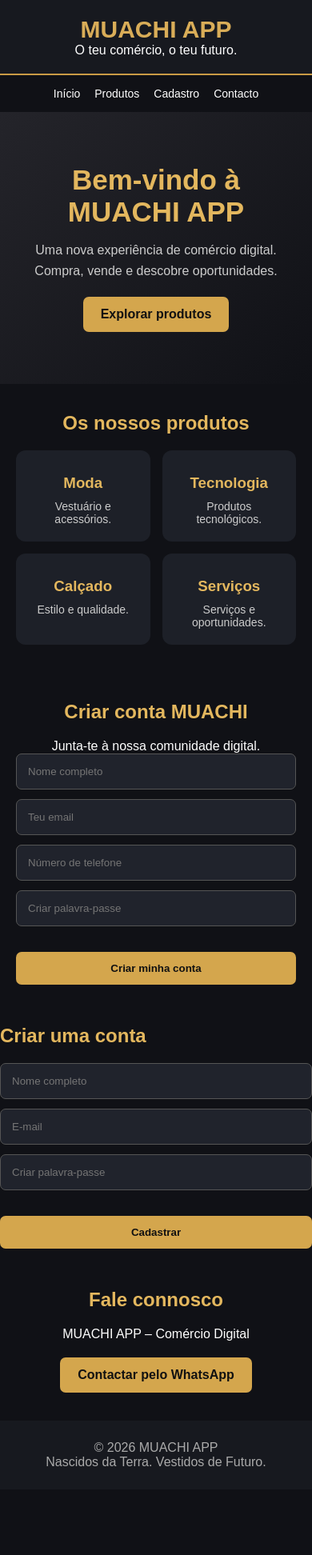
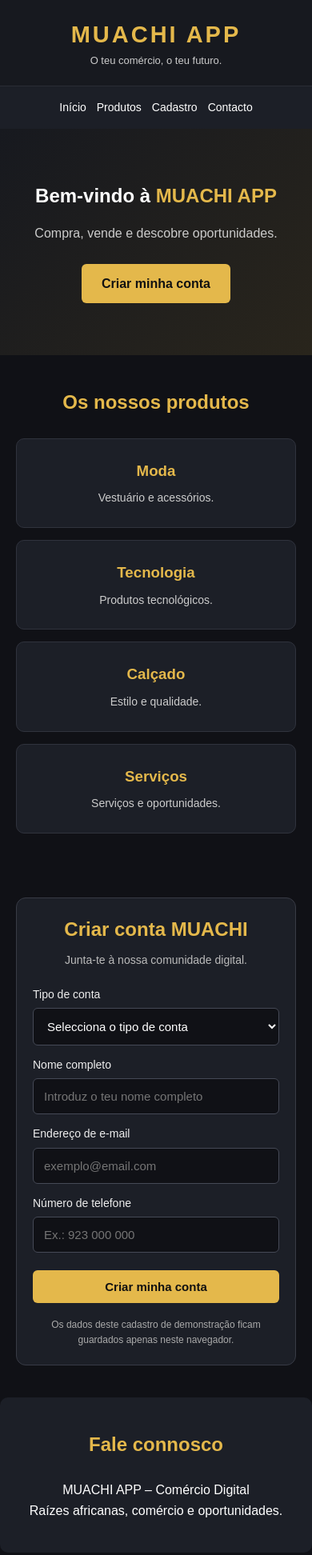
Before and after one commit to muachiapp/muachi-app, a plain HTML site: page index.html in a window 390 px wide. Shown: the top 1944 px of the page at 80% size. Before the commit the page ends 1862 px from the top, so only its background shows below. Drawn offline with Linux system fonts and the light colour scheme.

Commit message:
Refactor index.html structure and styles

```diff
--- a/index.html
+++ b/index.html
@@ -5,28 +5,236 @@
 <meta charset="UTF-8">
 <meta name="viewport" content="width=device-width, initial-scale=1.0">
 <meta name="theme-color" content="#101116">
+
 <title>MUACHI APP | Comércio Digital</title>
 
 <style>
-*{margin:0;padding:0;box-sizing:border-box}
-body{font-family:Arial,sans-serif;background:#101116;color:white}
-header{background:#17191f;padding:20px;text-align:center;border-bottom:2px solid #c99b45}
-.logo{font-size:30px;font-weight:bold;color:#d9ad58}
-nav{display:flex;justify-content:center;gap:18px;padding:15px;flex-wrap:wrap}
-nav a{color:white;text-decoration:none;font-size:14px}
-.hero{text-align:center;padding:65px 20px;background:linear-gradient(135deg,#24242a,#101116)}
-.hero h1{font-size:35px;color:#e3b75e;margin-bottom:15px}
-.hero p{color:#ccc;line-height:1.6}
-.btn{display:inline-block;background:#d4a64d;color:#111;padding:13px 22px;border-radius:7px;text-decoration:none;font-weight:bold;margin-top:20px;border:0;cursor:pointer}
-section{padding:35px 20px;text-align:center}
-h2{color:#e3b75e;margin-bottom:20px}
-.products{display:grid;grid-template-columns:repeat(auto-fit,minmax(140px,1fr));gap:15px}
-.card{background:#1d2028;padding:20px;border-radius:12px}
-.card h3{margin:10px 0;color:#e3b75e}
-.card p{color:#ccc;font-size:14px}
-form{max-width:400px;margin:auto;display:grid;gap:12px}
-input{padding:14px;border:1px solid #555;border-radius:7px;background:#20232c;color:white;width:100%}
-footer{text-align:center;background:#17191f;padding:25px;color:#aaa}
+* {
+  margin: 0;
+  padding: 0;
+  box-sizing: border-box;
+}
+
+body {
+  font-family: Arial, sans-serif;
+  background: #101116;
+  color: white;
+  line-height: 1.6;
+}
+
+header {
+  background: #17191f;
+  padding: 20px;
+  text-align: center;
+  border-bottom: 1px solid #292c35;
+}
+
+.logo {
+  color: #e4b84b;
+  font-size: 29px;
+  font-weight: bold;
+  letter-spacing: 3px;
+}
+
+header p {
+  color: #ccc;
+  font-size: 13px;
+}
+
+nav {
+  display: flex;
+  justify-content: center;
+  flex-wrap: wrap;
+  gap: 20px;
+  padding: 15px;
+  background: #1c1f27;
+}
+
+nav a {
+  color: white;
+  text-decoration: none;
+  font-size: 14px;
+}
+
+nav a:hover {
+  color: #e4b84b;
+}
+
+.hero {
+  text-align: center;
+  padding: 65px 20px;
+  background: linear-gradient(135deg, #17191f, #29251c);
+}
+
+.hero h1 {
+  font-size: 30px;
+  margin-bottom: 15px;
+}
+
+.hero span {
+  color: #e4b84b;
+}
+
+.hero p {
+  color: #ccc;
+  margin-bottom: 25px;
+}
+
+.btn {
+  display: inline-block;
+  padding: 12px 25px;
+  background: #e4b84b;
+  color: #111;
+  text-decoration: none;
+  border-radius: 6px;
+  font-weight: bold;
+  border: none;
+  cursor: pointer;
+}
+
+section {
+  padding: 40px 20px;
+  max-width: 1000px;
+  margin: auto;
+}
+
+h2 {
+  text-align: center;
+  margin-bottom: 25px;
+  color: #e4b84b;
+}
+
+.products {
+  display: grid;
+  grid-template-columns: repeat(auto-fit, minmax(180px, 1fr));
+  gap: 15px;
+}
+
+.product {
+  background: #1c1f27;
+  padding: 25px 15px;
+  text-align: center;
+  border-radius: 10px;
+  border: 1px solid #30333d;
+}
+
+.product h3 {
+  color: #e4b84b;
+  margin-bottom: 8px;
+}
+
+.product p {
+  color: #ccc;
+  font-size: 14px;
+}
+
+/* CADASTRO */
+
+.register {
+  max-width: 550px;
+  background: #1c1f27;
+  padding: 25px;
+  border-radius: 12px;
+  border: 1px solid #383b45;
+  margin: auto;
+}
+
+.register h2 {
+  margin-bottom: 8px;
+}
+
+.register .intro {
+  text-align: center;
+  color: #bbb;
+  margin-bottom: 20px;
+  font-size: 14px;
+}
+
+label {
+  display: block;
+  margin: 13px 0 6px;
+  font-size: 14px;
+  color: #eee;
+}
+
+input, select {
+  width: 100%;
+  padding: 13px;
+  border-radius: 6px;
+  border: 1px solid #454956;
+  background: #101116;
+  color: white;
+  font-size: 15px;
+}
+
+input:focus, select:focus {
+  outline: 1px solid #e4b84b;
+  border-color: #e4b84b;
+}
+
+.register button {
+  width: 100%;
+  margin-top: 22px;
+  font-size: 15px;
+}
+
+.hidden {
+  display: none;
+}
+
+#mensagem {
+  text-align: center;
+  margin-top: 18px;
+  font-size: 14px;
+}
+
+.success {
+  color: #65df91;
+}
+
+.error {
+  color: #ff7777;
+}
+
+.note {
+  color: #aaa;
+  font-size: 12px;
+  margin-top: 15px;
+  text-align: center;
+}
+
+.contact {
+  text-align: center;
+  background: #1c1f27;
+  border-radius: 10px;
+}
+
+footer {
+  background: #17191f;
+  padding: 25px 15px;
+  text-align: center;
+  color: #aaa;
+  font-size: 13px;
+  margin-top: 35px;
+}
+
+footer span {
+  color: #e4b84b;
+}
+
+@media(max-width: 600px) {
+  .hero h1 {
+    font-size: 24px;
+  }
+
+  nav {
+    gap: 13px;
+  }
+
+  .register {
+    padding: 20px;
+  }
+}
 </style>
 </head>
 
@@ -45,89 +253,222 @@ footer{text-align:center;background:#17191f;padding:25px;color:#aaa}
 </nav>
 
 <div class="hero" id="inicio">
-<h1>Bem-vindo à MUACHI APP</h1>
-<p>Uma nova experiência de comércio digital.<br>
-Compra, vende e descobre oportunidades.</p>
-<a href="#produtos" class="btn">Explorar produtos</a>
+  <h1>Bem-vindo à <span>MUACHI APP</span></h1>
+  <p>Compra, vende e descobre oportunidades.</p>
+  <a href="#cadastro" class="btn">Criar minha conta</a>
 </div>
 
 <section id="produtos">
   <h2>Os nossos produtos</h2>
+
   <div class="products">
-<div class="card">
+
+    <div class="product">
       <h3>Moda</h3>
       <p>Vestuário e acessórios.</p>
     </div>
-<div class="card">
+
+    <div class="product">
       <h3>Tecnologia</h3>
       <p>Produtos tecnológicos.</p>
     </div>
-<div class="card">
+
+    <div class="product">
       <h3>Calçado</h3>
       <p>Estilo e qualidade.</p>
     </div>
-<div class="card">
+
+    <div class="product">
       <h3>Serviços</h3>
       <p>Serviços e oportunidades.</p>
     </div>
+
   </div>
 </section>
 
+<section id="cadastro">
 
-<section id="cadastro">
+  <div class="register">
+
     <h2>Criar conta MUACHI</h2>
-  <p>Junta-te à nossa comunidade digital.</p>
 
-  <form id="formCadastro" onsubmit="cadastrar(event)">
-    <input type="text" id="nome"
-      placeholder="Nome completo" required>
+    <p class="intro">
+      Junta-te à nossa comunidade digital.
+    </p>
 
-    <input type="email" id="email"
-      placeholder="Teu email" required>
+    <form id="formCadastro">
 
-    <input type="tel" id="telefone"
-      placeholder="Número de telefone" required>
+      <label for="tipo">Tipo de conta</label>
 
-    <input type="password" id="senha"
-      placeholder="Criar palavra-passe"
-      minlength="6" required>
+      <select id="tipo" required>
+        <option value="">Selecciona o tipo de conta</option>
+        <option value="Comprador">Sou comprador</option>
+        <option value="Vendedor">Sou vendedor</option>
+      </select>
 
-    <button class="btn" type="submit">
+      <label for="nome">Nome completo</label>
+      <input
+        type="text"
+        id="nome"
+        placeholder="Introduz o teu nome completo"
+        required
+      >
+
+      <label for="email">Endereço de e-mail</label>
+      <input
+        type="email"
+        id="email"
+        placeholder="exemplo@email.com"
+        required
+      >
+
+      <label for="telefone">Número de telefone</label>
+      <input
+        type="tel"
+        id="telefone"
+        placeholder="Ex.: 923 000 000"
+        required
+      >
+
+      <div id="campoLoja" class="hidden">
+
+        <label for="loja">Nome da loja ou negócio</label>
+
+        <input
+          type="text"
+          id="loja"
+          placeholder="Nome da tua loja"
+        >
+
+      </div>
+
+      <button type="submit" class="btn">
         Criar minha conta
       </button>
+
     </form>
 
-  <p id="mensagem" style="margin-top:15px;color:#e3b75e"></p>
+    <div id="mensagem" aria-live="polite"></div>
+
+    <p class="note">
+      Os dados deste cadastro de demonstração ficam
+      guardados apenas neste navegador.
+    </p>
+
+  </div>
+
 </section>
 
-<h2>Criar uma conta</h2>
-<form onsubmit="cadastrar(event)">
-<input id="nome" type="text" placeholder="Nome completo" required>
-<input id="email" type="email" placeholder="E-mail" required>
-<input id="senha" type="password" placeholder="Criar palavra-passe" required>
-<button class="btn" type="submit">Cadastrar</button>
-</form>
-<p id="mensagem" style="margin-top:15px;color:#e3b75e"></p>
-</section>
-
-<section id="contacto">
+<section id="contacto" class="contact">
   <h2>Fale connosco</h2>
   <p>MUACHI APP – Comércio Digital</p>
-<a class="btn" href="https://wa.me/244923000000" target="_blank">Contactar pelo WhatsApp</a>
+  <p>Raízes africanas, comércio e oportunidades.</p>
 </section>
 
 <footer>
-<p>© 2026 MUACHI APP</p>
+  <p>© 2026 <span>MUACHI APP</span> – Todos os direitos reservados.</p>
   <p>Nascidos da Terra. Vestidos de Futuro.</p>
 </footer>
 
 <script>
-function cadastrar(event){
+
+// SELECÇÃO DO TIPO DE CONTA
+
+const tipo = document.getElementById("tipo");
+const campoLoja = document.getElementById("campoLoja");
+const loja = document.getElementById("loja");
+
+tipo.addEventListener("change", function() {
+
+  if (tipo.value === "Vendedor") {
+    campoLoja.classList.remove("hidden");
+    loja.required = true;
+  } else {
+    campoLoja.classList.add("hidden");
+    loja.required = false;
+    loja.value = "";
+  }
+
+});
+
+// CADASTRO
+
+document.getElementById("formCadastro")
+.addEventListener("submit", function(event) {
+
   event.preventDefault();
-const nome=document.getElementById("nome").value;
-document.getElementById("mensagem").textContent=
-"Bem-vindo à MUACHI APP, "+nome+"!";
+
+  const nome = document.getElementById("nome").value.trim();
+  const email = document.getElementById("email").value.trim();
+  const telefone = document.getElementById("telefone").value.trim();
+
+  const mensagem = document.getElementById("mensagem");
+
+  if (!tipo.value || !nome || !email || !telefone) {
+    mensagem.textContent = "Preenche todos os campos.";
+    mensagem.className = "error";
+    return;
   }
+
+  if (tipo.value === "Vendedor" && !loja.value.trim()) {
+    mensagem.textContent = "Indica o nome da tua loja.";
+    mensagem.className = "error";
+    return;
+  }
+
+  const utilizador = {
+    id: Date.now(),
+    tipo: tipo.value,
+    nome: nome,
+    email: email,
+    telefone: telefone,
+    loja: tipo.value === "Vendedor" ? loja.value.trim() : "",
+    data: new Date().toISOString()
+  };
+
+  try {
+
+    const contas = JSON.parse(
+      localStorage.getItem("muachi_contas") || "[]"
+    );
+
+    const existe = contas.some(function(conta) {
+      return conta.email.toLowerCase() === email.toLowerCase();
+    });
+
+    if (existe) {
+      mensagem.textContent = "Este e-mail já foi registado neste navegador.";
+      mensagem.className = "error";
+      return;
+    }
+
+    contas.push(utilizador);
+
+    localStorage.setItem(
+      "muachi_contas",
+      JSON.stringify(contas)
+    );
+
+    mensagem.textContent =
+      "Cadastro realizado com sucesso! Bem-vindo à MUACHI APP.";
+
+    mensagem.className = "success";
+
+    document.getElementById("formCadastro").reset();
+    campoLoja.classList.add("hidden");
+    loja.required = false;
+
+  } catch (erro) {
+
+    mensagem.textContent =
+      "Não foi possível guardar o cadastro neste navegador.";
+
+    mensagem.className = "error";
+
+  }
+
+});
+
 </script>
 
 </body>
```
Lines whose indentation alone changed are shown as unchanged.
